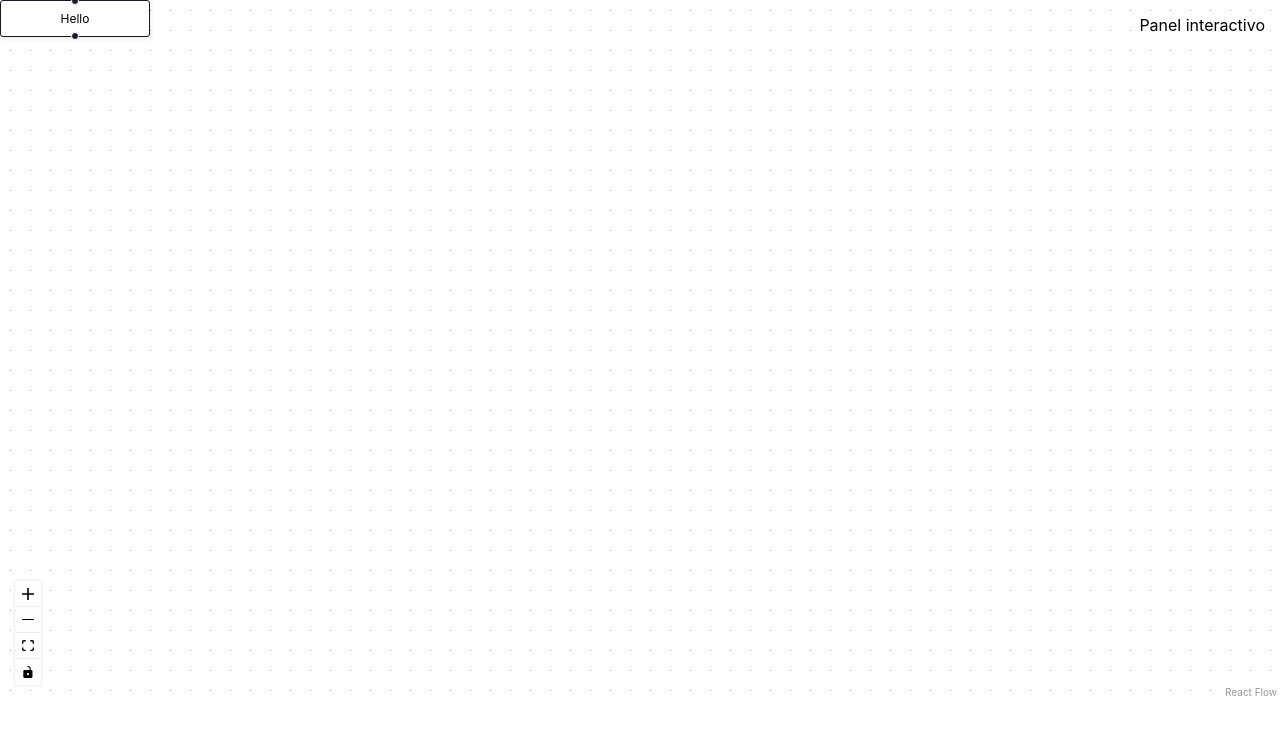
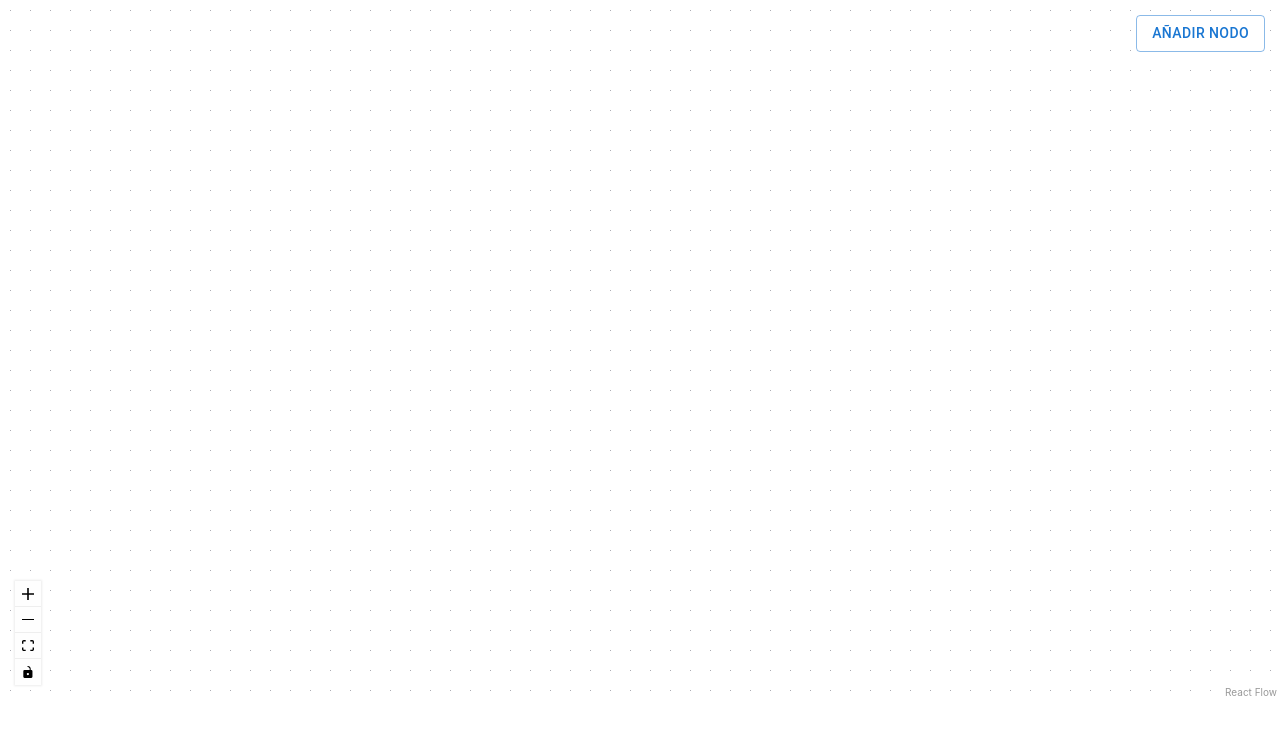
Before and after one commit to maxfloresv/umlify, a React (Create React App) app: page / in a window 1280 px wide. Shown: the top 734 px of the page. Built offline with nearby package versions, Linux system fonts and the light colour scheme.

Commit message:
✨ Adds button node handler

```diff
--- a/src/App.tsx
+++ b/src/App.tsx
@@ -1,25 +1,43 @@
-import React from 'react';
-import { ReactFlow, Background, Controls, Panel } from '@xyflow/react';
+import { useState } from 'react';
+import {
+  ReactFlow,
+  Background,
+  Controls,
+  Panel,
+  Edge,
+  Node
+} from '@xyflow/react';
 import '@xyflow/react/dist/style.css';
-//import './App.css';
 
-const nodes = [
-  {
-    id: '1', // required
-    position: { x: 0, y: 0 }, // required
-    data: { label: 'Hello' }, // required
-  },
-];
+import Button from '@mui/material/Button';
+
+const INITIAL_NODES: Node[] = [];
+const INITIAL_EDGES: Edge[] = [];
 
 function App() {
+  const [nodes, setNodes] = useState<Node[]>(INITIAL_NODES);
+  const [edges, setEdges] = useState<Edge[]>(INITIAL_EDGES);
+
+  function handleAddNode() {
+    const newNode: Node[] = [
+      {
+        id: String(nodes.length),
+        position: { x: 0, y: 0 },
+        data: { label: `Nodo ${nodes.length}` }
+      }
+    ];
+
+    setNodes([...nodes, ...newNode]);
+  }
+
   return (
     <div style={{ height: 700 }}>
-      <ReactFlow nodes={nodes}>
+      <ReactFlow nodes={nodes} edges={edges}>
         <Panel
           style={{ backgroundColor: "white" }}
           position="top-right"
         >
-          Panel interactivo
+          <Button variant="outlined" onClick={handleAddNode}>Añadir nodo</Button>
         </Panel>
         <Background />
         <Controls />
```
